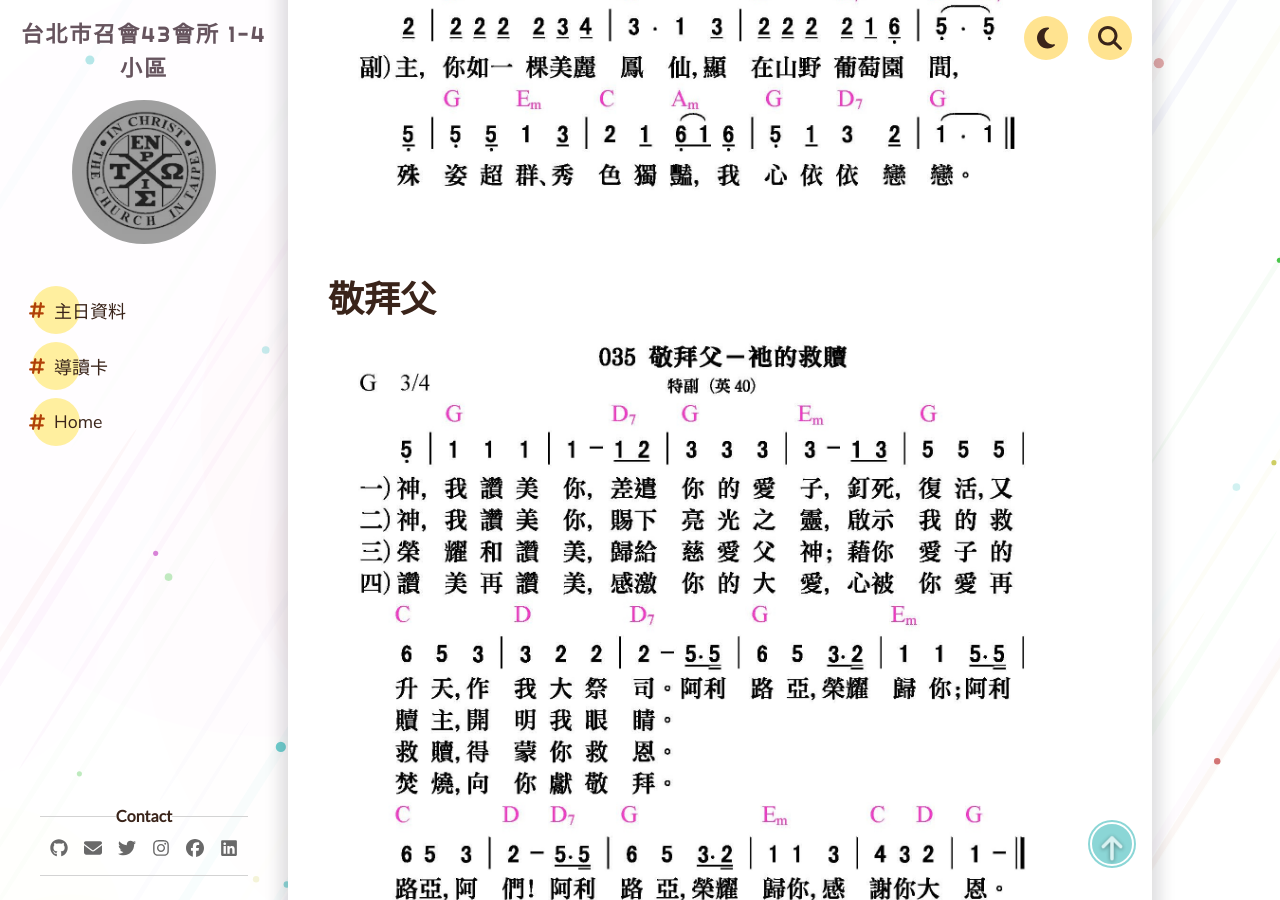
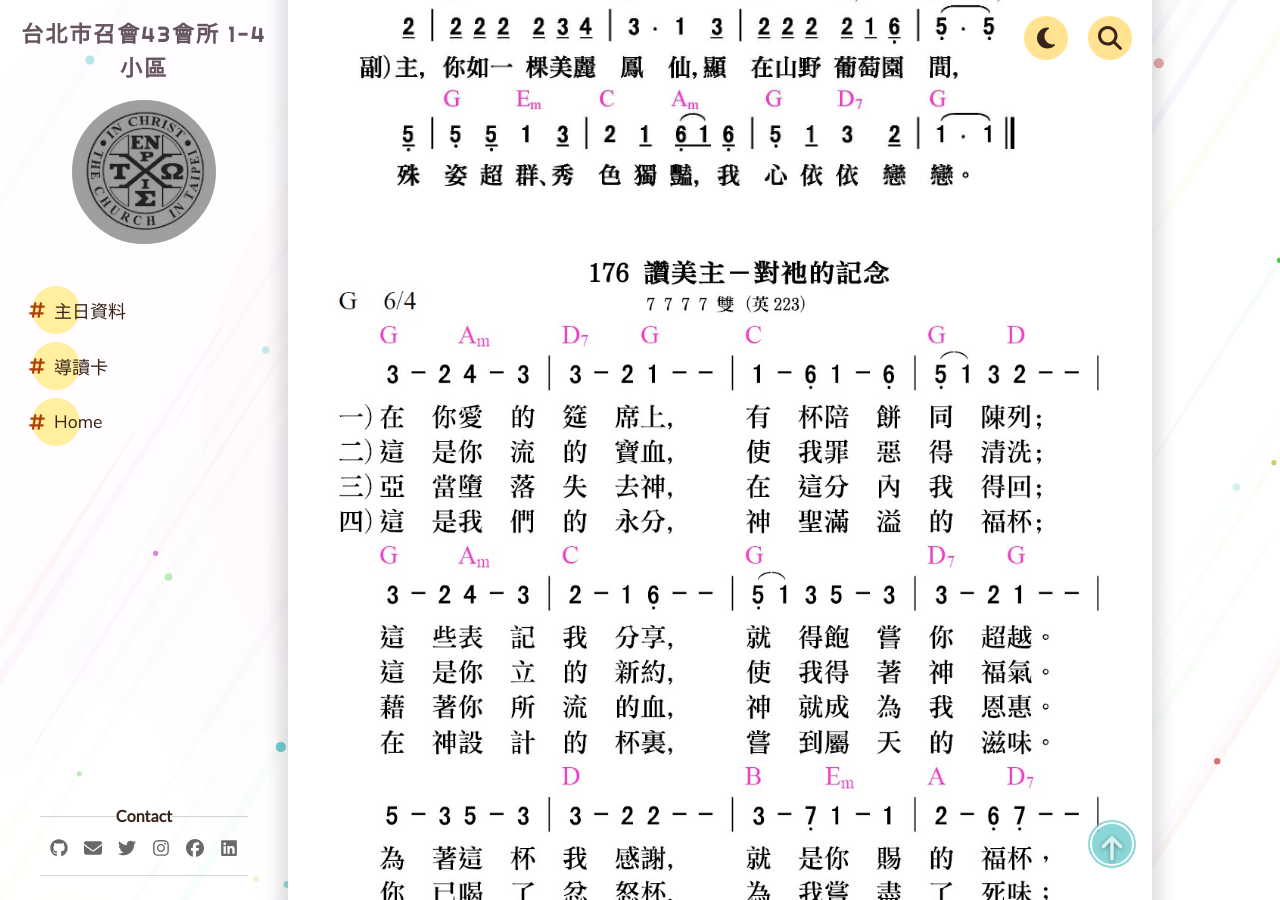
Before and after one commit to cit-hall-43/cit-hall-43.github.io, a Jekyll site: the page built from _pages/主日資料/1130721主日簡報.md, in a window 1280 px wide and 900 px high, scrolled down 2416 px. Built offline with Jekyll 4.4.1, drawn with Linux system fonts in a browser that asks for light colours; comment, search, counter and statistics services are not loaded.

Commit message:
add poetry for Sunday message
add poetry for Sunday message

```diff
--- a/_pages/主日資料/1130721主日簡報.md
+++ b/_pages/主日資料/1130721主日簡報.md
@@ -11,6 +11,8 @@ tags:
 ![補充本-0327-主阿，我愛你](/assets/img/poetries/poetry-supple-327.jpg "補充本-0327-主阿，我愛你")
 
 ![大本詩歌-141-讚美主-祂的美麗](/assets/img/poetries/poetry-141.jpg "大本詩歌-141-讚美主-祂的美麗")
+
+![大本詩歌-176-讚美主-祂的記念](/assets/img/poetries/poetry-176.jpg "大本詩歌176-讚美主-祂的記念")
 
 # 敬拜父
 
```
